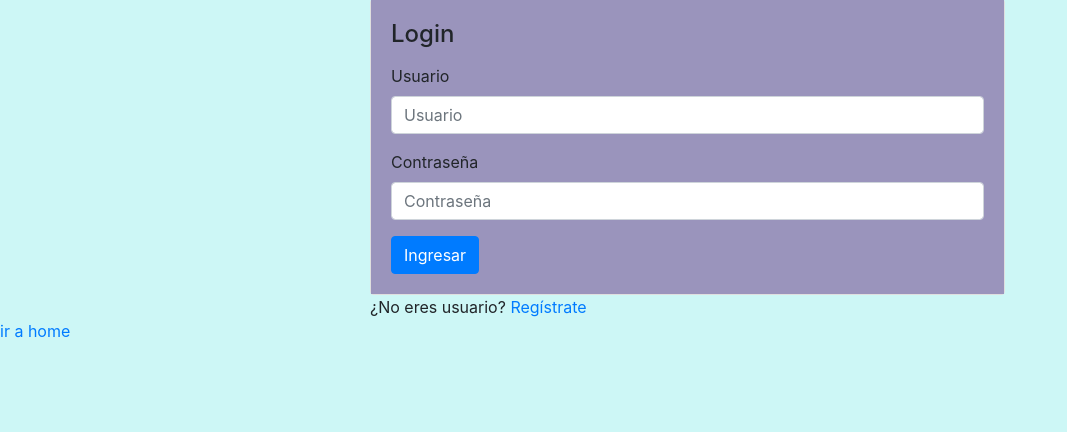
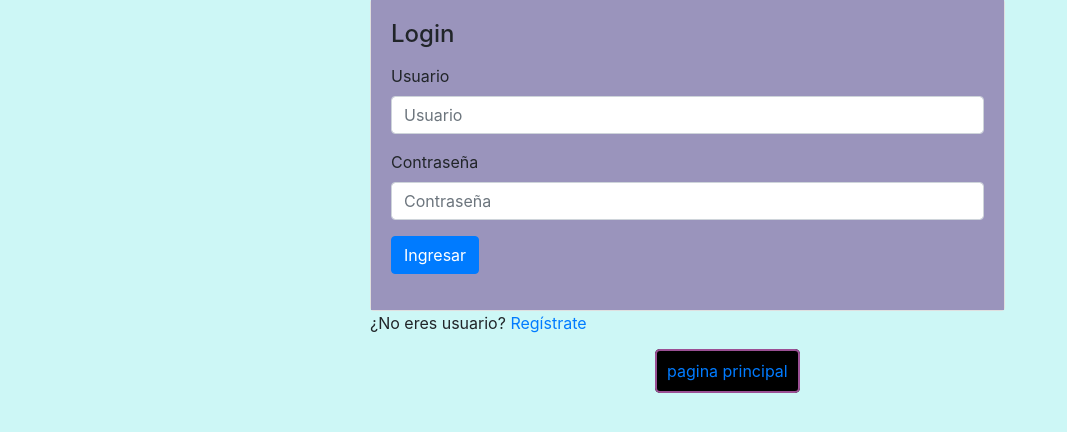
Before and after one commit to adriancolman/medicina-compatible, a PHP site: page /login.php in a window 1280 px wide. Shown: the part 207-639 px from the top of the page, without its empty margins (0-1067 px from the left). Run offline with PHP 8.4, Linux system fonts and the light colour scheme.

Commit message:
funcionan login y registro

```diff
--- a/home.php
+++ b/home.php
@@ -18,7 +18,7 @@ session_start();
 
 </head>
     <body>
-        <div class="container" style="">
+        <div class="container">
             <header>
             <div class="row">
                 <div class="col-2">
--- a/login.php
+++ b/login.php
@@ -37,9 +37,10 @@
                                                   <label for="formGroupExampleInput2">Contraseña</label>
                                                   <input type="password" class="form-control" name="loginpassword" id="formGroupExampleInput2" placeholder="Contraseña">
                                                 </div>
+                                                <button type="submit" class="btn btn-primary"> Ingresar</button>
                                               </form>
                                   </p>
-                                  <a href="registro.php" class="btn btn-primary">Ingresar</a>
+
                                 </div>
                               </div>
 
@@ -53,10 +54,18 @@
                 <div class="col-md-8 col-sm-12">
                     ¿No eres usuario? <a href="signup.php">Regístrate</a>
                 </div>
+            </div> <br>
+
+            <div class="row">
+                <div class="offset-6 col-6">
+                    <a  class="irahome" href="home.php">pagina principal</a>
+                </div>
             </div>
+
         </div>
 
-        <a href="home.php">ir a home</a>
+
+
             <script src="https://code.jquery.com/jquery-3.3.1.slim.min.js" integrity="sha384-q8i/X+965DzO0rT7abK41JStQIAqVgRVzpbzo5smXKp4YfRvH+8abtTE1Pi6jizo" crossorigin="anonymous"></script>
             <script src="https://cdnjs.cloudflare.com/ajax/libs/popper.js/1.14.7/umd/popper.min.js" integrity="sha384-UO2eT0CpHqdSJQ6hJty5KVphtPhzWj9WO1clHTMGa3JDZwrnQq4sF86dIHNDz0W1" crossorigin="anonymous"></script>
             <script src="https://stackpath.bootstrapcdn.com/bootstrap/4.3.1/js/bootstrap.min.js" integrity="sha384-JjSmVgyd0p3pXB1rRibZUAYoIIy6OrQ6VrjIEaFf/nJGzIxFDsf4x0xIM+B07jRM" crossorigin="anonymous"></script>
--- a/materna.css
+++ b/materna.css
@@ -19,7 +19,7 @@ header{
    font-family:'Amatic SC', cursive;
    color: #9B5094;
    margin: 0%auto;
-   display: flexbox;
+
 
 
 }
@@ -34,3 +34,15 @@ header{
 h4.subtitle{
   color: #7697B6;
 }
+
+a.irahome{
+text-align: center;
+hover: red;
+margin-top: 300px;
+text-decoration: blink;
+padding: 10px;
+border: 2px #9B5094 solid;
+background-color: black;
+border-radius: 5px;
+
+}
```
Also changed, not shown: acciones/registro.php (added, +20 -0 lines), acciones/validarlogin.php (+14 -8 lines), signup.php (+5 -5 lines).
